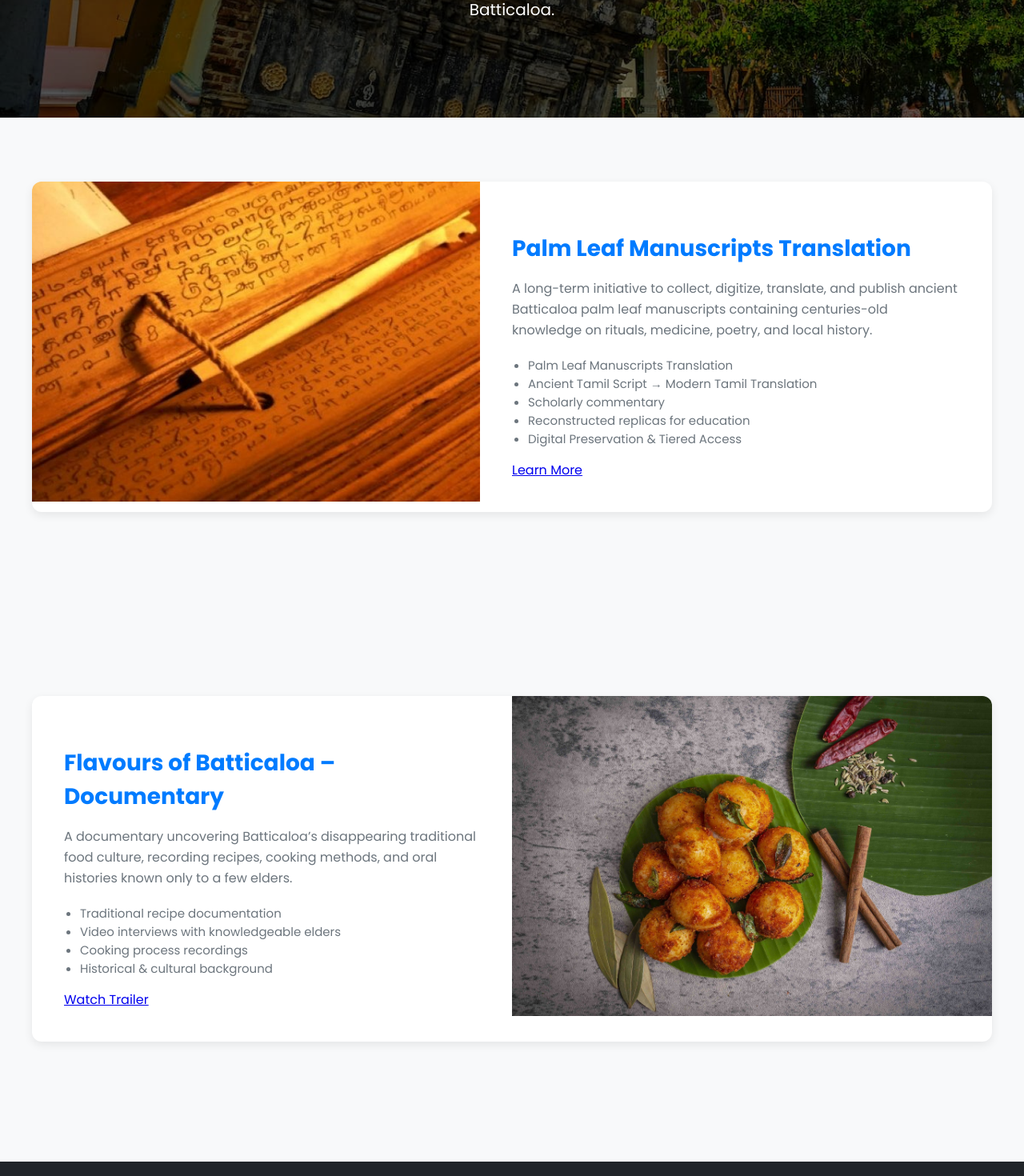
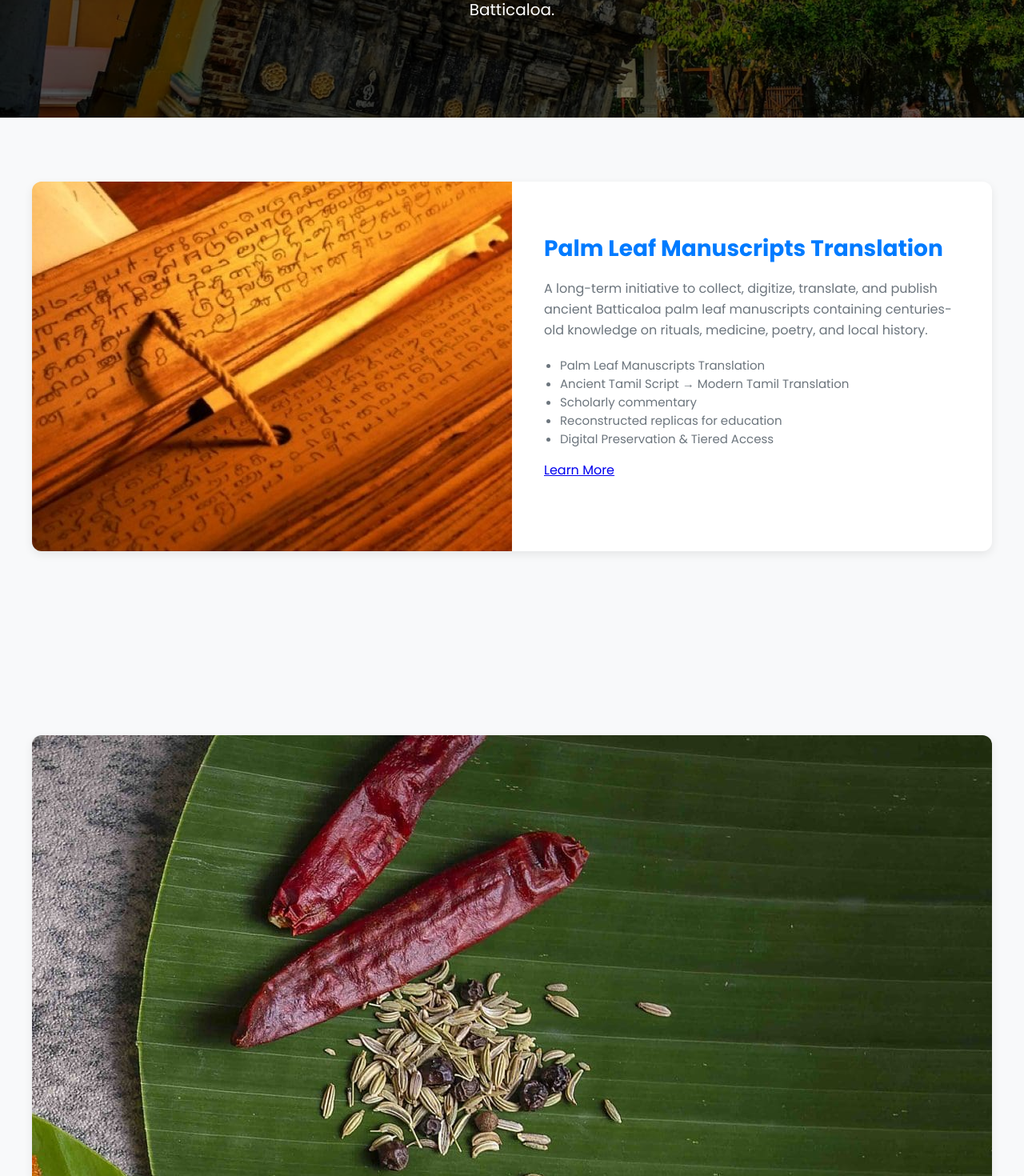
Before and after one commit to thivaharan-selvanayagam/mattakalappu-frontend, a Next.js app: page /projects in a window 1280 px wide. Shown: the part 336-1806 px from the top of the page at 80% size. Built offline with nearby package versions, Linux system fonts and the light colour scheme.

Commit message:
image aligned in project page

```diff
--- a/pages/projects.js
+++ b/pages/projects.js
@@ -34,13 +34,7 @@ export default function Projects() {
       {/* Palm Leaf Manuscripts Project */}
       <section className="section">
         <div className="project-card">
-          <Image
-            src="/manuscript.jpg"
-            alt="Palm Leaf Manuscripts"
-            width={600}
-            height={400}
-            className="rounded-lg shadow"
-          />
+          <img src="/manuscript.jpg" alt="Palm Leaf Manuscripts" />
           <div className="project-content">
             <h2>Palm Leaf Manuscripts Translation</h2>
             <p>
@@ -66,13 +60,7 @@ export default function Projects() {
       {/* Flavours of Batticaloa Documentary */}
       <section className="section">
         <div className="project-card reverse">
-          <Image
-            src="/food.jpg"
-            alt="Traditional Food"
-            width={600}
-            height={400}
-            className="rounded-lg shadow"
-          />
+         <img src="/food.jpg" alt="Batticaloa Food Documentary" />
           <div className="project-content">
             <h2>Flavours of Batticaloa – Documentary</h2>
             <p>
```
Also changed, not shown: pages/index.js (+2 -13 lines).
